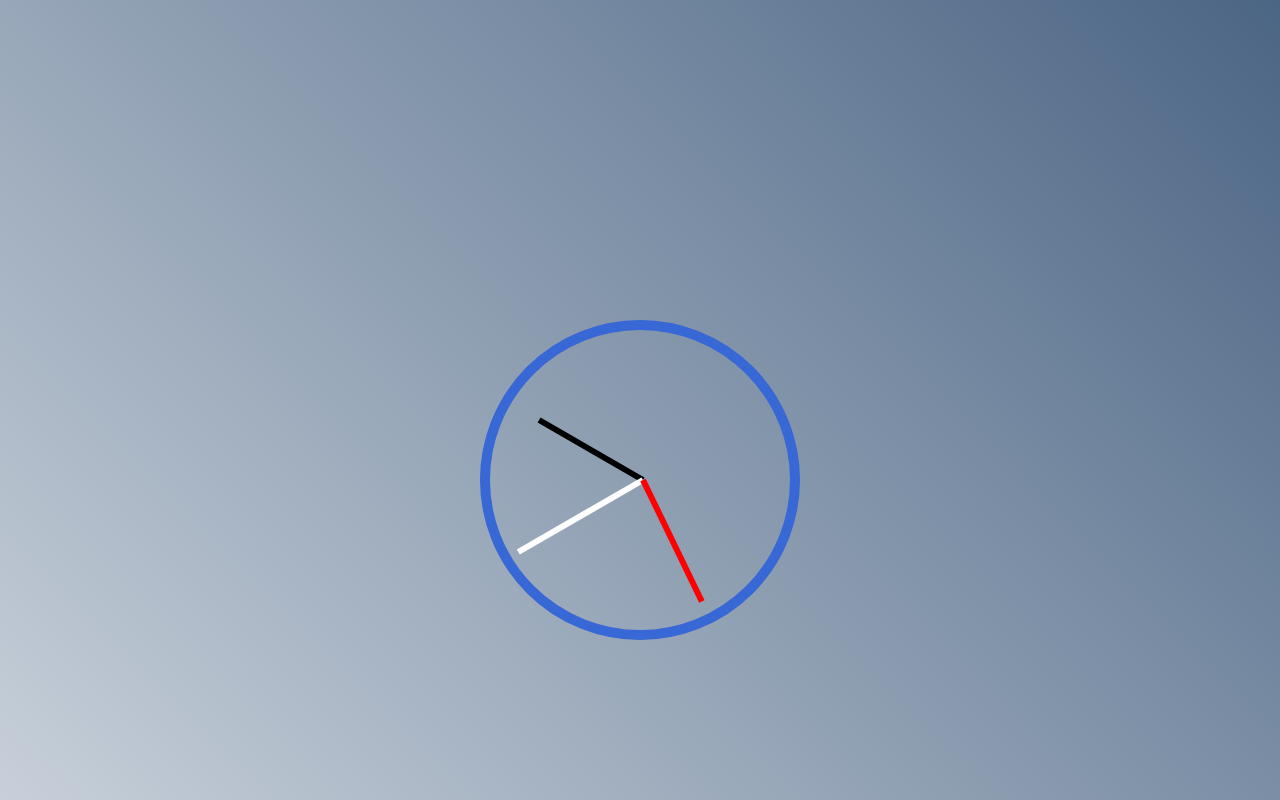
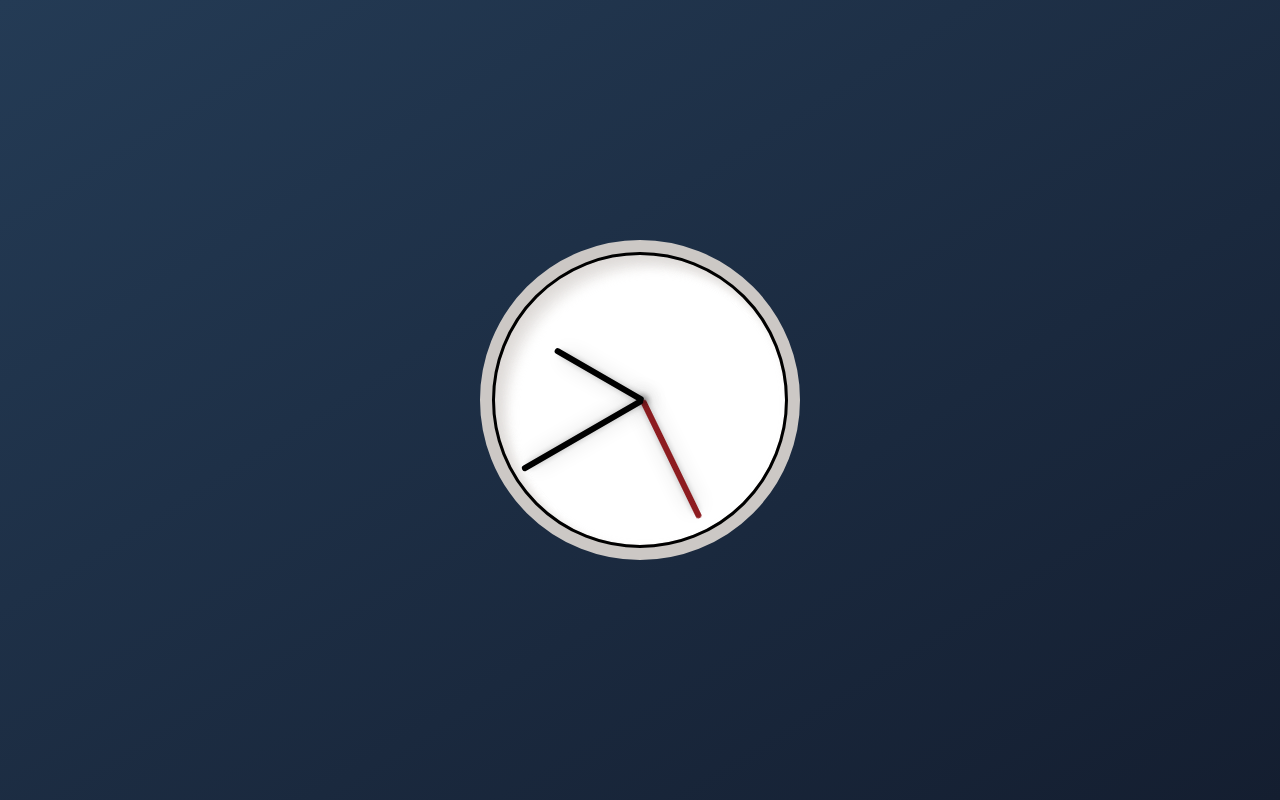
Before and after one commit to darkras/_JSClock, a plain HTML site: page index.html in a window 1280 px wide. Shown: the top 800 px of the page. Drawn offline with Linux system fonts and the light colour scheme.

Commit message:
animation fix

```diff
--- a/index.html
+++ b/index.html
@@ -12,6 +12,7 @@
 <body>
     <div class="clock preload">
         <div class=" clock-face">
+            <div class=" clock-number"></div>
             <div class="hand hour-hand"></div>
             <div class="hand min-hand"></div>
             <div class="hand second-hand"></div>
--- a/style.css
+++ b/style.css
@@ -1,3 +1,9 @@
+:root {
+    --secNum: 0;
+    --minNum: 0;
+    --hourNum: 0;
+}
+
 *,
 *::before,
 *::after {
@@ -8,16 +14,28 @@
 
 body {
     display: grid;
-    grid-template-columns: repeat(3, 1fr);
-    grid-template-rows: repeat(3, 1fr);
+    grid-template-columns: repeat(4, 1fr);
+    grid-template-rows: repeat(4, 1fr);
     min-width: 100vw;
     min-height: 100vh;
-    background: linear-gradient(45deg, #d1d8e0, #4b6584);
+    background: linear-gradient(to top left, #141E30, #243b55);
+}
+
+.clock-number {
+    border: 3px solid black;
+    border-radius: 50%;
+    position: relative;
+    top: 50%;
+    left: 50%;
+    transform: translate(-50%, -50%);
+    width: 37vh;
+    height: 37vh;
+    z-index: 100;
 }
 
 .clock {
     position: relative;
-    grid-area: 2/2/3/3;
+    grid-area: 2/2/4/4;
     align-items: center;
 }
 
@@ -29,7 +47,19 @@ body {
     width: 40vh;
     height: 40vh;
     border-radius: 50%;
-    border: 10px solid #3867d6;
+    border: 15px solid #CCC8C5;
+    background: #ffffff;
+    box-shadow: inset 5px 5px 10px rgba(204, 200, 197, 0.4),
+        inset 10px 10px 10px rgba(204, 200, 197, 0.3),
+        inset 15px 15px 10px rgba(204, 200, 197, 0.2);
+    z-index: 1;
+}
+
+.hand {
+    border-radius: 5px;
+    transition: transform 500ms cubic-bezier(.58, 2.35, .8, .44);
+    transform-origin: bottom;
+    box-shadow: 0 10px 20px rgba(0, 0, 0, 0.19), 0 6px 6px rgba(0, 0, 0, 0.23);
 }
 
 .hour-hand {
@@ -37,9 +67,9 @@ body {
     bottom: 50%;
     left: 50%;
     width: 2%;
-    height: 40%;
+    height: 35%;
     background: black;
-    z-index: 1;
+    z-index: 2;
 }
 
 .min-hand {
@@ -48,8 +78,8 @@ body {
     left: 50%;
     width: 2%;
     height: 48%;
-    background: white;
-    z-index: 2;
+    background: black;
+    z-index: 3;
 }
 
 .second-hand {
@@ -58,12 +88,6 @@ body {
     left: 50%;
     width: 2%;
     height: 45%;
-    background: red;
-    z-index: 5;
-
+    background: #8D1C20;
+    z-index: 1;
 }
-
-.hand {
-    transition: transform 0.5s cubic-bezier(.58, 2.35, .8, .44);
-    transform-origin: bottom;
-}
```
